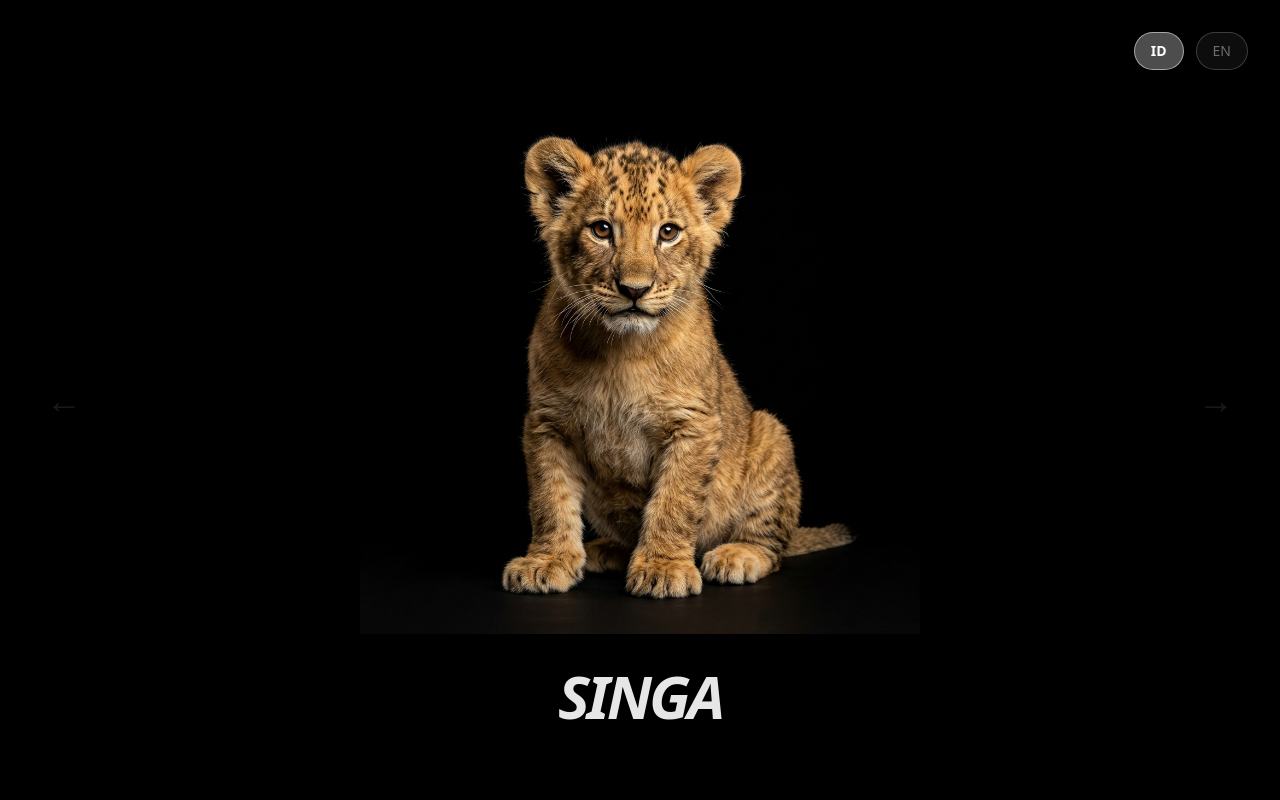
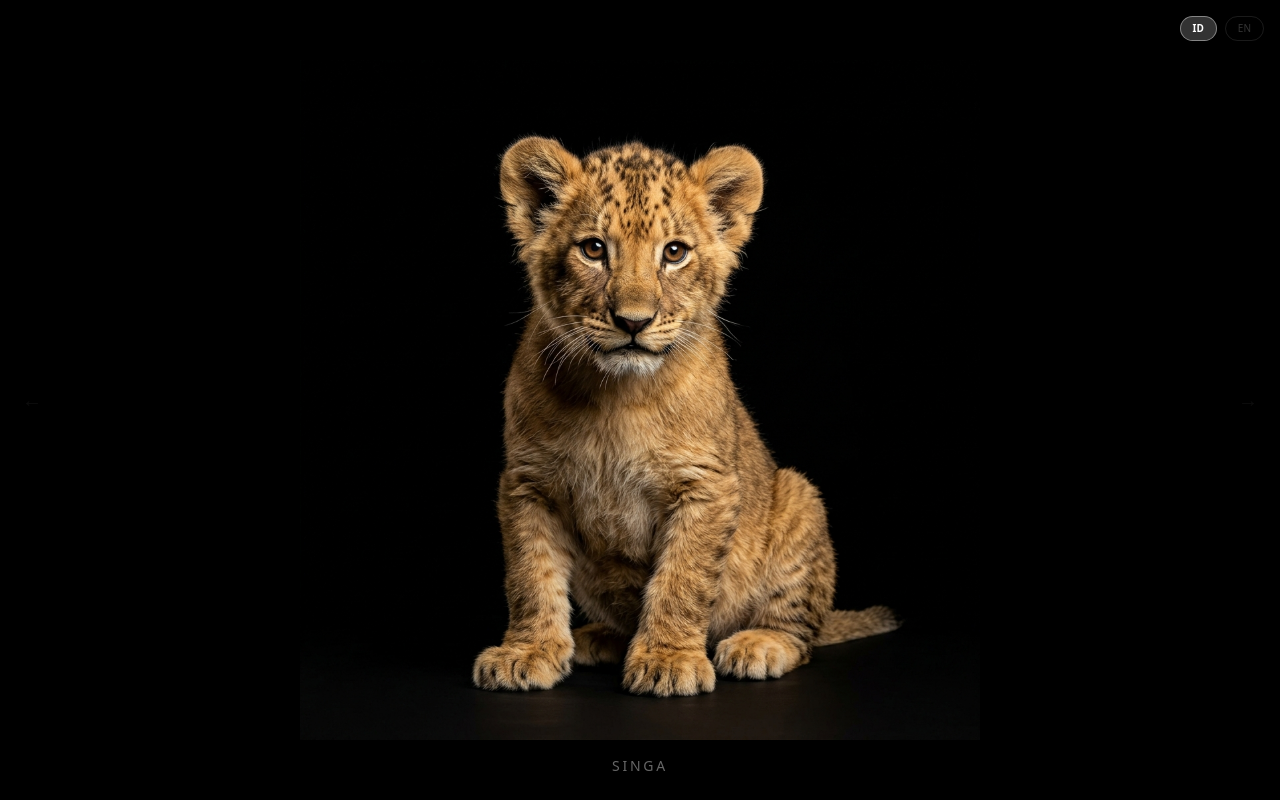
Before and after one commit to Derryl-Ditra/animal-1, a Next.js app: page / in a window 1280 px wide. Built offline with nearby package versions, Linux system fonts and the light colour scheme.

Commit message:
feat: maximize image space, reduce text size, and fix audio-unlock for browsers

```diff
--- a/src/app/page.tsx
+++ b/src/app/page.tsx
@@ -19,7 +19,6 @@ export default function AnimalExplorer() {
   const currentAnimal = ANIMALS[currentIndex];
   const t = TRANSLATIONS[lang];
 
-  // Optimized sound trigger with automatic cleanup
   const triggerSound = useCallback((animalKey: string) => {
     if (audioRef.current) {
       audioRef.current.pause();
@@ -36,11 +35,9 @@ export default function AnimalExplorer() {
       setIsPulsing(false);
     };
 
-    // Rule: Freeze for 1.2s to prevent doom-scrolling
     setTimeout(unlock, 1200);
 
     audio.play().catch(() => {
-      // Fallback: Speech Synthesis
       if (typeof window !== "undefined" && window.speechSynthesis) {
         const text = TRANSLATIONS[lang][animalKey as keyof typeof TRANSLATIONS['id']];
         const utterance = new SpeechSynthesisUtterance(text);
@@ -52,11 +49,9 @@ export default function AnimalExplorer() {
     });
   }, [lang]);
 
-  // Clean navigation logic
   const navigate = useCallback((newDir: number) => {
     if (isBusy) return;
 
-    // Instant whoosh sound
     const whoosh = new Audio("https://www.soundjay.com/misc/sounds/whoosh-01.mp3");
     whoosh.volume = 0.2;
     whoosh.play().catch(() => {});
@@ -65,7 +60,6 @@ export default function AnimalExplorer() {
     setCurrentIndex((prev) => (prev + newDir + ANIMALS.length) % ANIMALS.length);
   }, [isBusy]);
 
-  // Unified load/sync effect
   useEffect(() => {
     const delay = isFirstLoad.current ? 200 : 0;
     const timer = setTimeout(() => {
@@ -77,31 +71,39 @@ export default function AnimalExplorer() {
   }, [currentIndex, lang, triggerSound, currentAnimal.key]);
 
   return (
-    <main className="relative w-screen h-screen bg-black overflow-hidden flex items-center justify-center font-sans selection:bg-transparent">
-
-      {/* Language Toggle */}
-      <div className="absolute top-8 right-8 z-50 flex gap-3">
+    <main
+      className="relative w-screen h-screen bg-black overflow-hidden flex items-center justify-center font-sans selection:bg-transparent touch-none"
+      onClick={() => {
+        if (isFirstLoad.current) {
+          triggerSound(currentAnimal.key);
+          isFirstLoad.current = false;
+        }
+      }}
+    >
+      <div className="absolute top-4 right-4 z-50 flex gap-2">
         {(["id", "en"] as Lang[]).map((l) => (
           <button
             key={l}
-            onClick={() => !isBusy && setLang(l)}
-            className={`language-btn text-sm uppercase ${lang === l ? "active" : "text-white/40"}`}
+            onClick={(e) => {
+              e.stopPropagation();
+              if (!isBusy) setLang(l);
+            }}
+            className={`px-3 py-1 rounded-full text-[10px] uppercase border border-white/10 transition-all ${lang === l ? "bg-white/20 border-white/40 font-bold" : "text-white/20"}`}
           >
             {l}
           </button>
         ))}
       </div>
 
-      {/* Navigation Arrows */}
       <button
-        className={`absolute left-0 inset-y-0 w-32 z-10 flex items-center justify-center text-white/10 text-4xl transition-colors hover:text-white/40 ${isBusy ? "pointer-events-none" : "cursor-pointer"}`}
-        onClick={() => navigate(-1)}
+        className={`absolute left-0 inset-y-0 w-16 z-10 flex items-center justify-center text-white/5 text-xl transition-colors hover:text-white/20 ${isBusy ? "pointer-events-none" : "cursor-pointer"}`}
+        onClick={(e) => { e.stopPropagation(); navigate(-1); }}
       >
         &larr;
       </button>
       <button
-        className={`absolute right-0 inset-y-0 w-32 z-10 flex items-center justify-center text-white/10 text-4xl transition-colors hover:text-white/40 ${isBusy ? "pointer-events-none" : "cursor-pointer"}`}
-        onClick={() => navigate(1)}
+        className={`absolute right-0 inset-y-0 w-16 z-10 flex items-center justify-center text-white/5 text-xl transition-colors hover:text-white/20 ${isBusy ? "pointer-events-none" : "cursor-pointer"}`}
+        onClick={(e) => { e.stopPropagation(); navigate(1); }}
       >
         &rarr;
       </button>
@@ -127,7 +129,7 @@ export default function AnimalExplorer() {
               else if (offset.x > 60) navigate(-1);
             }
           }}
-          className="absolute inset-0 flex flex-col items-center justify-center text-center p-8"
+          className="absolute inset-0 flex flex-col items-center justify-center text-center select-none"
           onClick={() => {
             if (!isBusy) {
               setIsPulsing(true);
@@ -135,7 +137,7 @@ export default function AnimalExplorer() {
             }
           }}
         >
-          <div className="relative w-full h-[70vh] flex items-center justify-center">
+          <div className="relative w-full h-[85vh] flex items-center justify-center">
             <motion.img
               src={currentAnimal.image}
               alt={currentAnimal.key}
@@ -145,8 +147,8 @@ export default function AnimalExplorer() {
             />
           </div>
 
-          <div className="mt-8 pointer-events-none">
-            <h1 className="text-4xl md:text-6xl font-black text-white/90 tracking-tighter uppercase italic">
+          <div className="absolute bottom-6 pointer-events-none">
+            <h1 className="text-[12px] md:text-[14px] font-medium text-white/40 tracking-[0.2em] uppercase">
               {t[currentAnimal.key as keyof typeof t]}
             </h1>
           </div>
```
